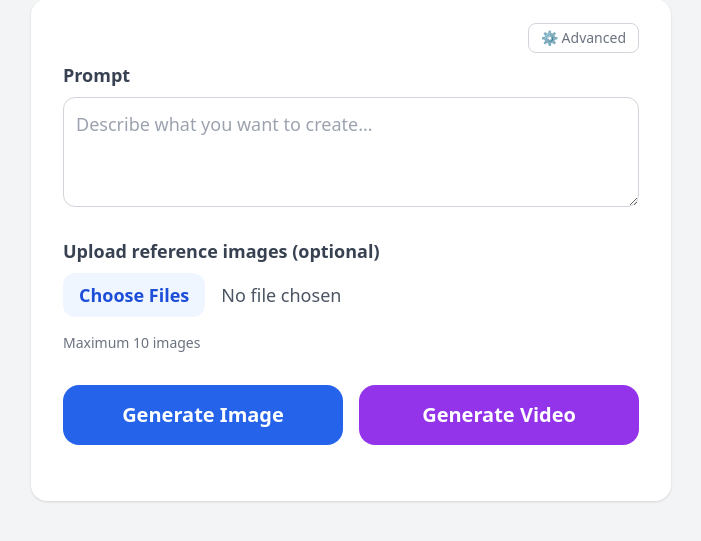
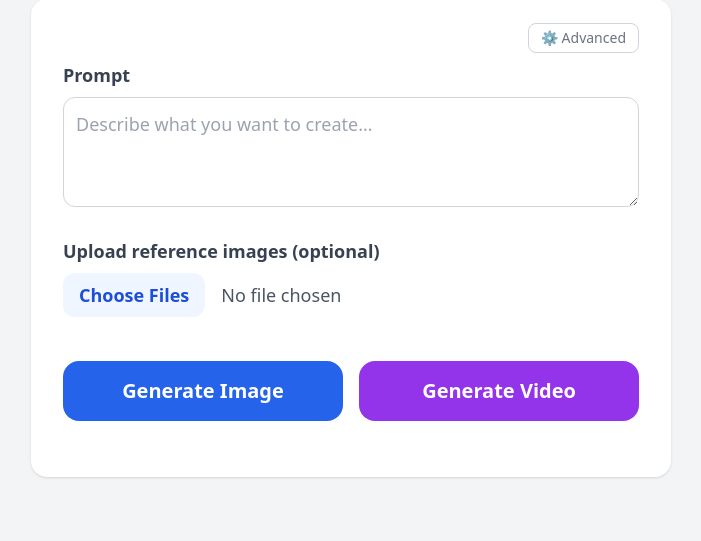
Before and after one commit to SleeplessAnnoyedNerd/ai-image-gen, a Flask app: page / in a window 1280 px wide. Shown: the part 109-650 px from the top of the page, without its empty margins (289-990 px from the left). Run offline with Flask 3, Linux system fonts and the light colour scheme; parts of the project's set-up code (start-up, migrations or seed data) failed here and were passed over; some libraries are stand-ins or nearby versions.

Commit message:
fix: final review fixes — client-side cap, conditional hint, remove unused import

```diff
--- a/templates/index.html
+++ b/templates/index.html
@@ -44,7 +44,7 @@
                     file:bg-blue-50 file:text-blue-700
                     hover:file:bg-blue-100" />
       <div id="image-grid" class="mt-3 flex flex-wrap gap-3"></div>
-      <p class="text-sm text-gray-500 mt-1">{{ t.upload_max }}</p>
+      <p id="upload-max-hint" class="text-sm text-gray-500 mt-1 hidden">{{ t.upload_max }}</p>
     </div>
     <script>
       (function() {
@@ -84,7 +84,7 @@
             card.remove();
             URL.revokeObjectURL(img.src);
             rebuildFiles(input, grid);
-            updateVisibility(input, grid, MAX);
+            updateVisibility(input, grid, document.getElementById('upload-max-hint'), MAX);
           });
           card.appendChild(btn);
 
@@ -110,12 +110,14 @@
           return result;
         }
 
-        function updateVisibility(input, grid, maxCount) {
+        function updateVisibility(input, grid, hint, maxCount) {
           var remaining = maxCount - grid.children.length;
           if (remaining <= 0) {
             input.style.display = 'none';
+            hint.classList.remove('hidden');
           } else {
             input.style.display = '';
+            hint.classList.add('hidden');
           }
         }
 
@@ -124,6 +126,7 @@
         input.addEventListener('change', function(e) {
           if (!this.files || this.files.length === 0) { return; }
           for (var i = 0; i < this.files.length; i++) {
+            if ((grid.children.length) >= MAX) { break; }
             var f = this.files[i];
             // Skip files already shown in the grid.
             var found = false;
@@ -133,7 +136,7 @@
             if (found) { continue; }
             addPreview(f, grid.children.length);
           }
-          updateVisibility(input, grid, MAX);
+          updateVisibility(input, grid, hint, MAX);
           this.value = '';
         });
 
```
